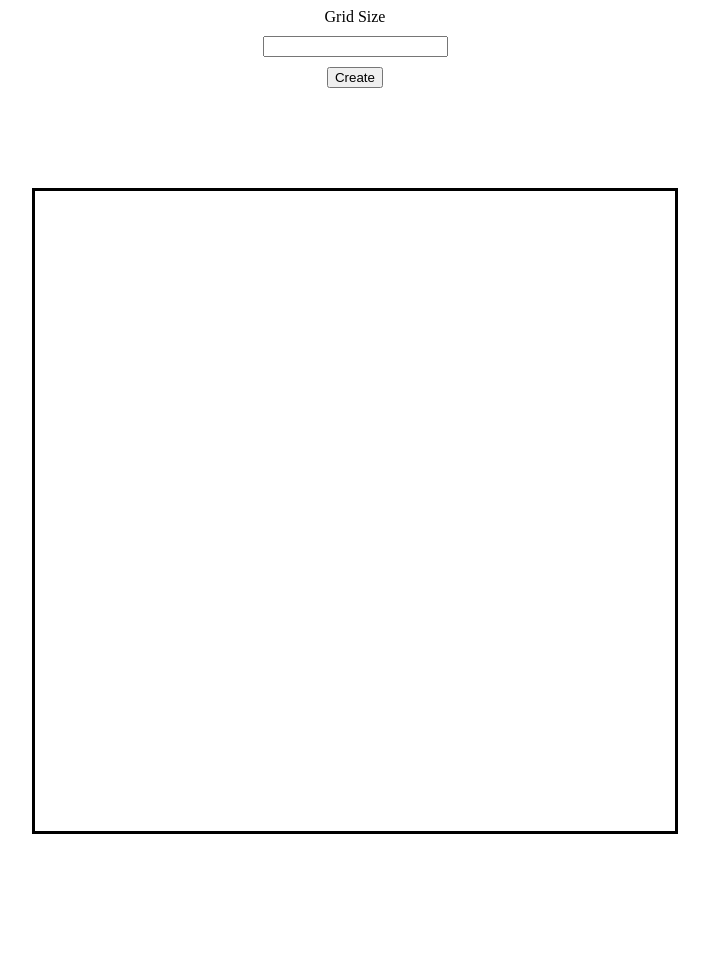
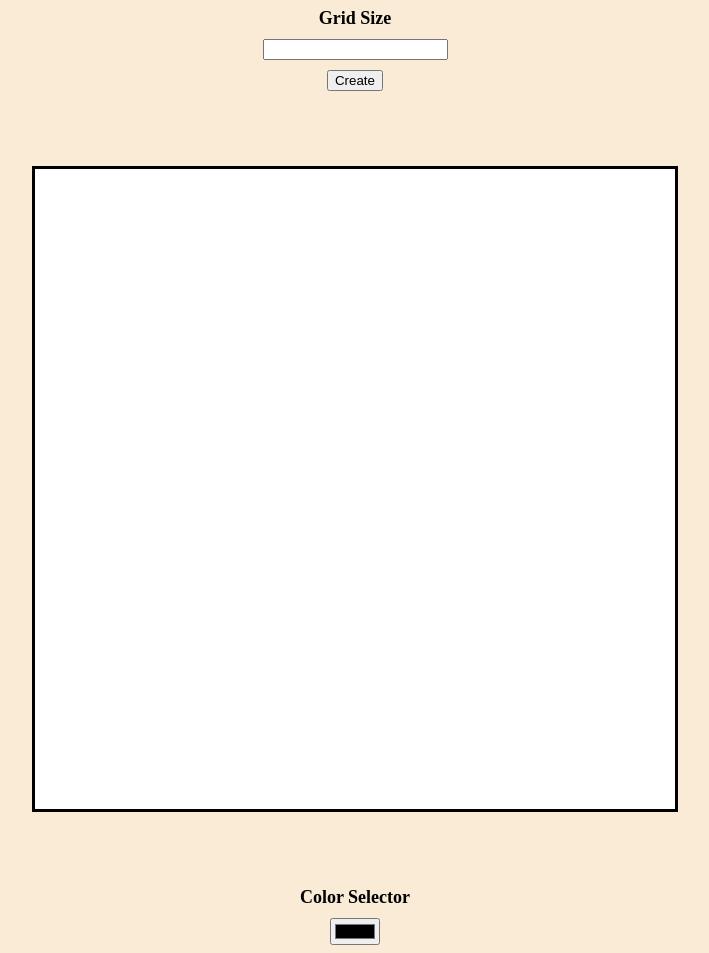
Before and after one commit to Namik02/etch-a-sketch, a plain HTML site: page index.html in a window 1280 px wide. Shown: the whole page, without its empty margins (285-994 px from the left). Drawn offline with Linux system fonts and the light colour scheme.

Commit message:
started on color selector section

```diff
--- a/index.html
+++ b/index.html
@@ -9,11 +9,15 @@
     <script src="script.js" defer></script>
 </head>
 <body>
-    <div id="sizeSection">
-        <label>Grid Size</label>
+    <div class="controlSection">
+        <label class="label">Grid Size</label>
         <input type="number" id="sizeInput">
         <button id="sizeButton">Create</button>
     </div>
     <div id="grid"></div>
+    <div class="controlSection">
+        <label class="label">Color Selector</label>
+        <input type="color">
+    </div>
 </body>
 </html>
--- a/style.css
+++ b/style.css
@@ -3,9 +3,10 @@ body {
     flex-direction: column;
     align-items: center;
     justify-content: center;
+    background-color: antiquewhite;
 }
 
-#sizeSection {
+.controlSection {
     display: flex;
     flex-direction: column;
     align-items: center;
@@ -16,12 +17,14 @@ body {
     border-style: solid;
     border-color: black;
 
+    background-color: white;
+
     display: flex;
     justify-content: center;
 
 
 
-    margin: 100px;
+    margin: 75px;
     width: 50vw;
     height: 50vw;
 }
@@ -51,3 +54,11 @@ body {
 .hover {
     background-color: red;
 }
+
+
+
+.label {
+    font-size: large;
+    font-weight: bold;
+
+}
```
Also changed, not shown: script.js (line endings or trailing spaces), 1 other file.
